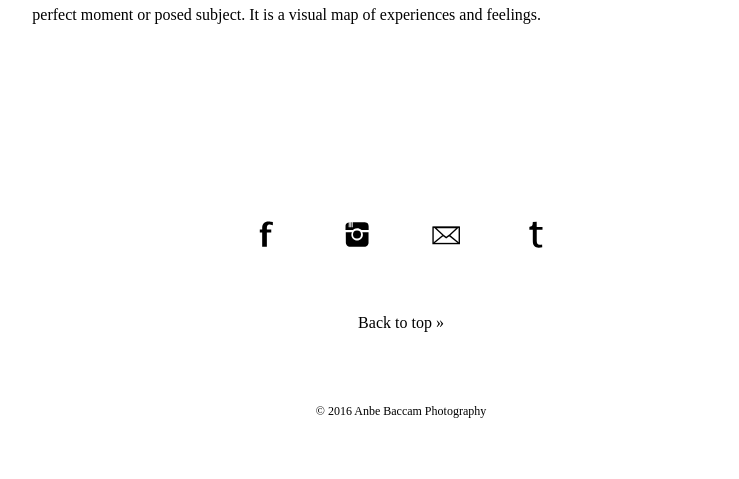
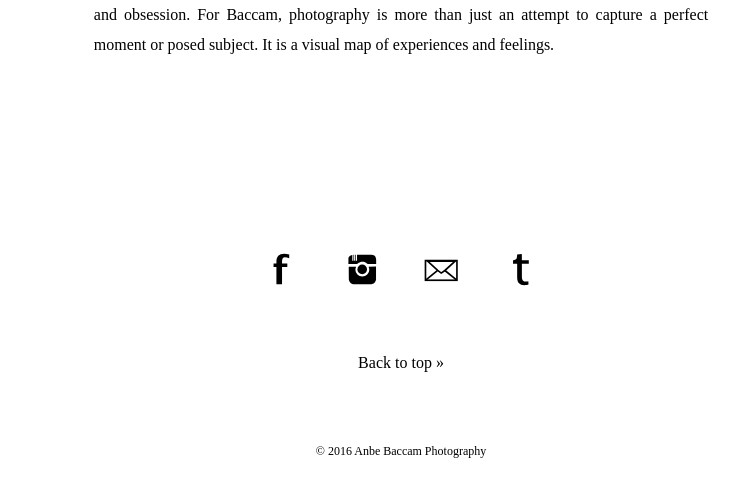
Before and after one commit to Mightynumnums/anbe2, a PHP site: page / in a window 1280 px wide. Shown: the part 737-1216 px from the top of the page, without its empty margins (239-978 px from the left). Before the commit the page ends 1155 px from the top, so only its background shows below. Run offline with PHP 8.4, Linux system fonts and the light colour scheme; some libraries are stand-ins or nearby versions; some web fonts are replaced.

Commit message:
strange social icon sizong fixed

```diff
--- a/gallery.css
+++ b/gallery.css
@@ -108,8 +108,8 @@ footer{
 }
 
 .contact img{
-	height: 40px;
-	width: 40px;
+	height: 50px;
+	width: 50px;
 	padding: 10px 10px;
 }
 
@@ -219,7 +219,7 @@ footer{
 	}
 
 	.contact img{
-	padding: 10px 20px;
+	padding: 10px 10px;
 	height: 60px;
 	width: 60px;
 	}
--- a/index.html
+++ b/index.html
@@ -64,6 +64,7 @@
 		<div class="mail social"><a href="mailto:anbe@anbebaccam.com"><img src="svg/amail copy.svg"></a></div>
 		<div class="tumblr social"><a href="http://anbengbc.tumblr.com/"><img src="svg/tumblr.svg"></a></div>
     </div>
+
     <div id="bringmeback">
     	<a href="#top">Back to top &raquo;</a>
     </div>
--- a/index/css/main.css
+++ b/index/css/main.css
@@ -149,13 +149,13 @@ h3{
 	justify-content: center;
 }
 
-.contact img{
-	height: 40px;
-	width: 40px;
+.contact img {
+	height: 50px;
+	width: 50px;
 	padding: 10px 10px;
 }
 
-.social img:hover{
+.social img:hover {
 	opacity: .4;
 }
 
@@ -167,7 +167,7 @@ h3{
 
 /******************INFO******************/
 
-.info p{
+.info p {
 	display: none;
 	width: 70%;
 	text-align: justify-all;
@@ -202,7 +202,7 @@ h3{
 		text-align: justify;
 	}
 
-	.main-head{
+	.main-head {
 		display: inline-block;
 		margin-top: 10px;
 		float: right;
@@ -224,34 +224,36 @@ h3{
 		margin-top: 120px;
 	}
 
-	.name h2{
+	.name h2 {
 		size: .5em;
 		margin-top: -20px;
 		border-bottom: none;
 	}
 
-	.navigation{
+	.navigation {
 		flex-flow: row wrap;
 		justify-content: flex-start;
 		margin-left: -10px;
 	}
 
-	.navigation li{
+	.navigation li {
 		font-size: 1.25em;
 		padding: 5px 10px;
 		letter-spacing: .5px;
-}
+	}
+
 	.getintouch {
 		margin-top: 100px;
     	text-align: center;
 	}
-}
-	.contact img{
-	padding: 10px 20px;
-	height: 50px;
-	width: 50px;
+
+	.contact img {
+	padding: 10px 10px;
+	height: 60px;
+	width: 60px;
 	}
-	.profilepic{
+
+	.profilepic {
 		display: block;
 		text-align: center;
 	}
```
